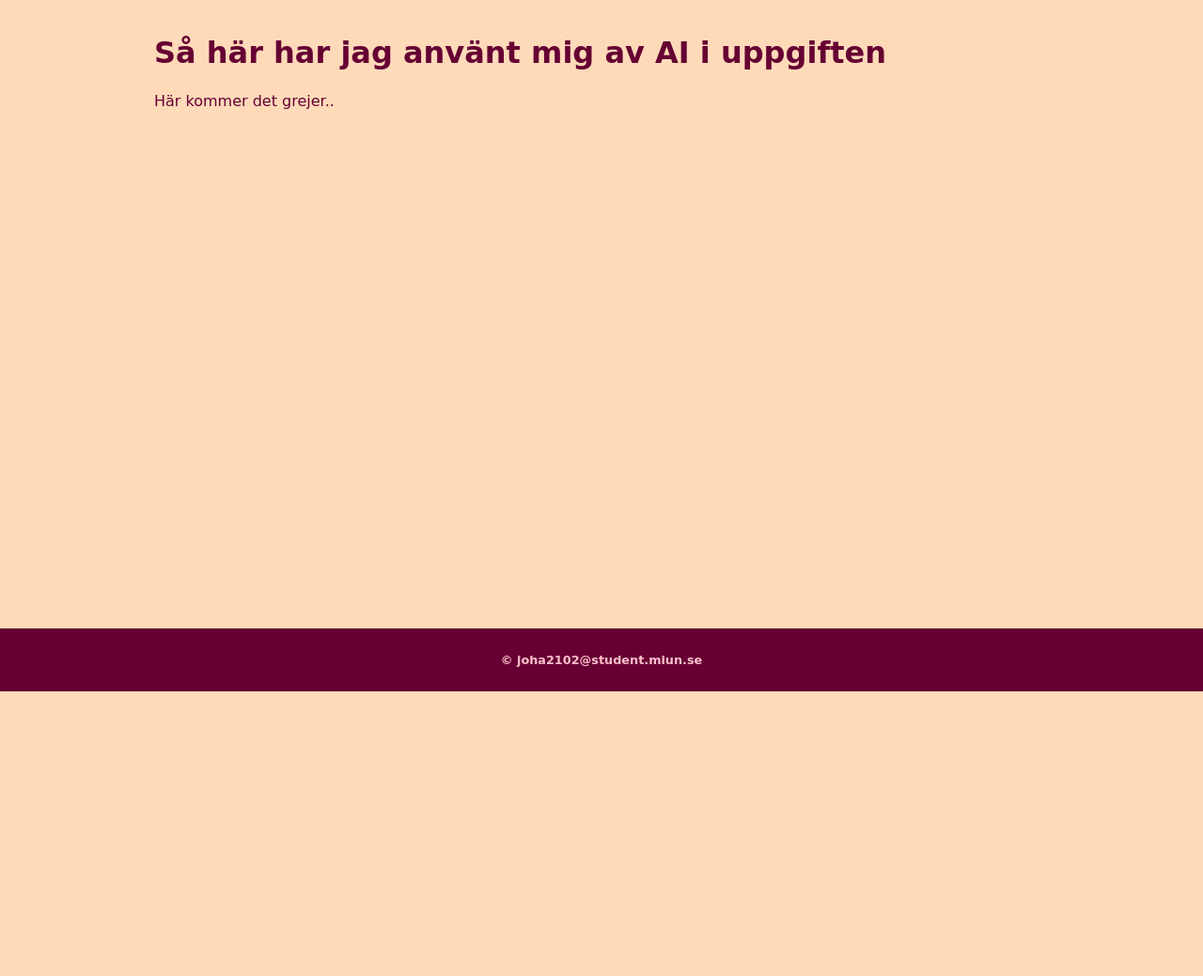
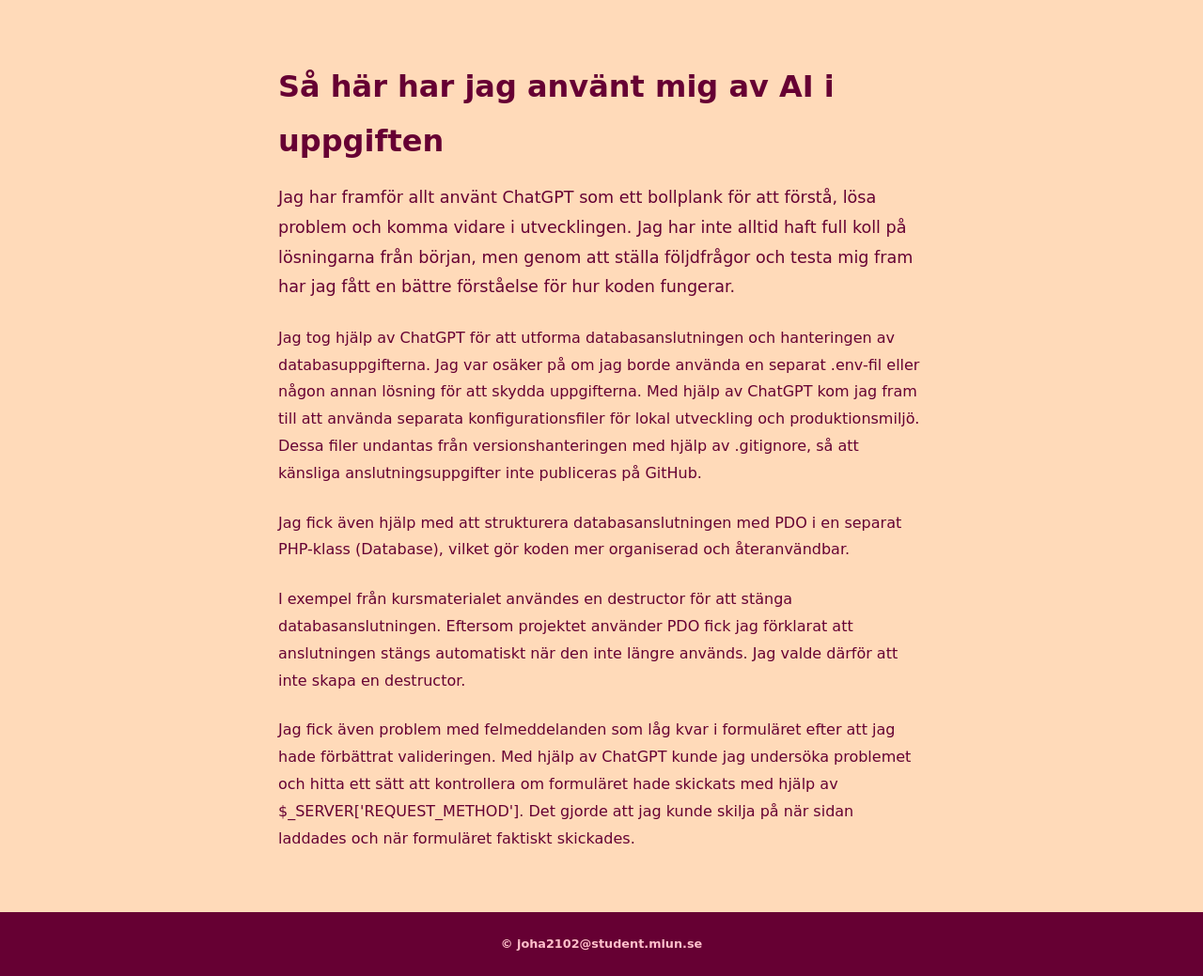
Before and after one commit to JohannaHannahoJ/bucketlist, a PHP site: page /ai.php in a window 1280 px wide. Shown: the part 64-1103 px from the top of the page at 94% size. Before the commit the page ends 800 px from the top, so only its background shows below. Run offline with PHP 8.4, Linux system fonts and the light colour scheme; a stand-in replaces the project's code that opens the database connection; some web fonts are replaced.

Commit message:
Add content and basic styling to start and AI pages

```diff
--- a/ai.php
+++ b/ai.php
@@ -4,9 +4,39 @@ $currentPage = "ai";
 require_once 'config.php';
 require_once 'includes/header.php';
 ?>
+<div class="content-text">
         <h1>Så här har jag använt mig av AI i uppgiften</h1>
-        <div class="ingress">
-            Här kommer det grejer..
-        </div>
-
+        <p class="ingress">
+            Jag har framför allt använt ChatGPT som ett bollplank för att förstå,
+            lösa problem och komma vidare i utvecklingen. Jag har inte alltid haft
+            full koll på lösningarna från början, men genom att ställa följdfrågor
+            och testa mig fram har jag fått en bättre förståelse för hur koden fungerar.
+        </p>
+        <p>
+            Jag tog hjälp av ChatGPT för att utforma databasanslutningen och hanteringen
+            av databasuppgifterna. Jag var osäker på om jag borde använda en separat
+            .env-fil eller någon annan lösning för att skydda uppgifterna. Med hjälp av
+            ChatGPT kom jag fram till att använda separata konfigurationsfiler för lokal
+            utveckling och produktionsmiljö. Dessa filer undantas från versionshanteringen
+            med hjälp av .gitignore, så att känsliga anslutningsuppgifter inte publiceras
+            på GitHub.
+        </p>
+        <p>
+            Jag fick även hjälp med att strukturera databasanslutningen med PDO i en separat
+            PHP-klass (Database), vilket gör koden mer organiserad och återanvändbar.
+        </p>
+        <p>
+            I exempel från kursmaterialet användes en destructor för att stänga
+            databasanslutningen. Eftersom projektet använder PDO fick jag förklarat att
+            anslutningen stängs automatiskt när den inte längre används. Jag valde därför att
+            inte skapa en destructor.
+        </p>
+        <p>
+            Jag fick även problem med felmeddelanden som låg kvar i formuläret efter att jag
+            hade förbättrat valideringen. Med hjälp av ChatGPT kunde jag undersöka problemet
+            och hitta ett sätt att kontrollera om formuläret hade skickats med hjälp av
+            $_SERVER['REQUEST_METHOD']. Det gjorde att jag kunde skilja på när sidan laddades
+            och när formuläret faktiskt skickades.
+        </p>
+</div>
 <?php require_once 'includes/footer.php'; ?>
--- a/css/styles.css
+++ b/css/styles.css
@@ -84,6 +84,20 @@ nav a.active {
     z-index: 1000;
 }
 
+.content-text {
+    max-width: 720px;
+    margin: 2rem auto;
+    line-height: 1.8;
+    padding: 0 1rem;
+}
+
+.content-text p {
+    margin-bottom: 1.5rem;
+}
+
+.ingress {
+    font-size: 1.1rem;
+}
 .bucketlist {
     display: flex;
     flex-wrap: wrap;
```
Also changed, not shown: index.php (+25 -6 lines).
